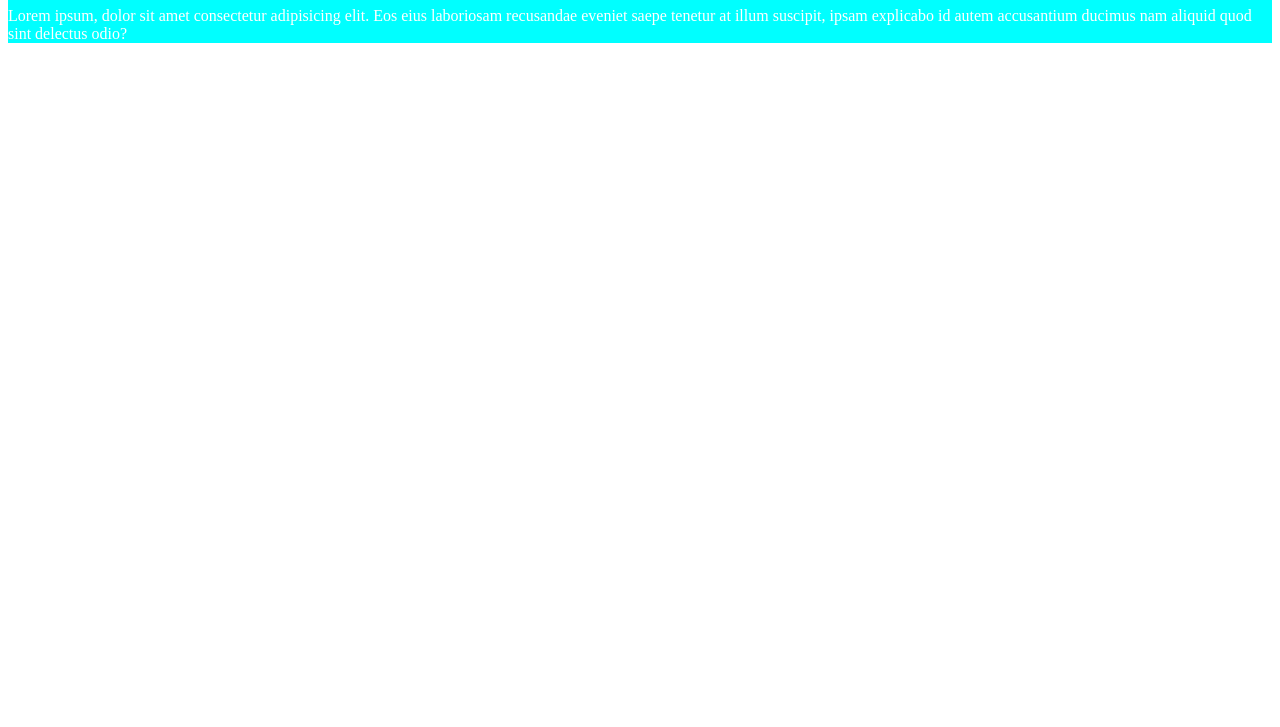
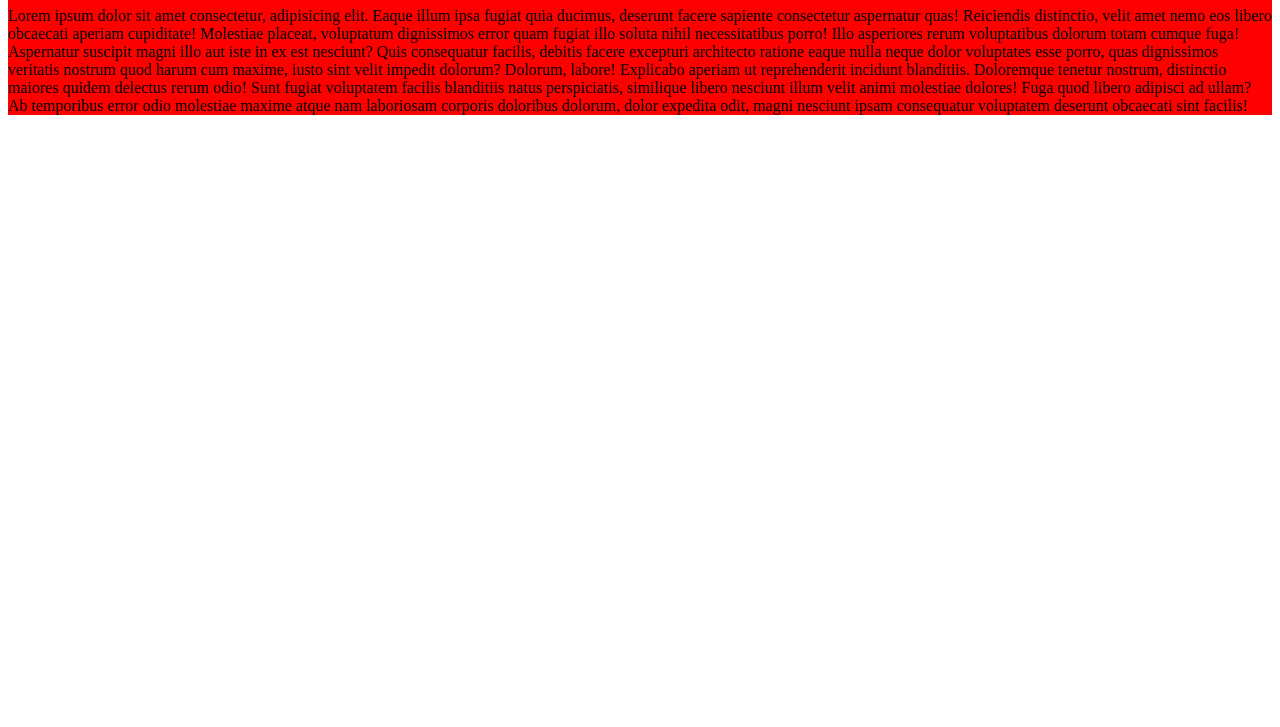
Before and after one commit to umairm1alik/learn_git, a plain HTML site: page index.html in a window 1280 px wide. Shown: the part 73-800 px from the top of the page. Drawn offline with Linux system fonts and the light colour scheme.

Commit message:
second commit

```diff
--- a/index.html
+++ b/index.html
@@ -10,7 +10,11 @@
 <body>
     <div id="learn">
         <h1>Heading of paragraph</h1>
-        <p>Lorem ipsum, dolor sit amet consectetur adipisicing elit. Eos eius laboriosam recusandae eveniet saepe tenetur at illum suscipit, ipsam explicabo id autem accusantium ducimus nam aliquid quod sint delectus odio?</p>
+        <p>Lorem ipsum dolor sit amet consectetur, adipisicing elit. Eaque illum ipsa fugiat quia ducimus, deserunt facere sapiente consectetur aspernatur quas! Reiciendis distinctio, velit amet nemo eos libero obcaecati aperiam cupiditate!
+        Molestiae placeat, voluptatum dignissimos error quam fugiat illo soluta nihil necessitatibus porro! Illo asperiores rerum voluptatibus dolorum totam cumque fuga! Aspernatur suscipit magni illo aut iste in ex est nesciunt?
+        Quis consequatur facilis, debitis facere excepturi architecto ratione eaque nulla neque dolor voluptates esse porro, quas dignissimos veritatis nostrum quod harum cum maxime, iusto sint velit impedit dolorum? Dolorum, labore!
+        Explicabo aperiam ut reprehenderit incidunt blanditiis. Doloremque tenetur nostrum, distinctio maiores quidem delectus rerum odio! Sunt fugiat voluptatem facilis blanditiis natus perspiciatis, similique libero nesciunt illum velit animi molestiae dolores!
+        Fuga quod libero adipisci ad ullam? Ab temporibus error odio molestiae maxime atque nam laboriosam corporis doloribus dolorum, dolor expedita odit, magni nesciunt ipsam consequatur voluptatem deserunt obcaecati sint facilis!</p>
     </div>
 </body>
 </html>
--- a/style.css
+++ b/style.css
@@ -1,4 +1,4 @@
 #learn{
-    background-color: aqua;
-    color: white;
+    background-color: red;
+    color: black;
 }
```
